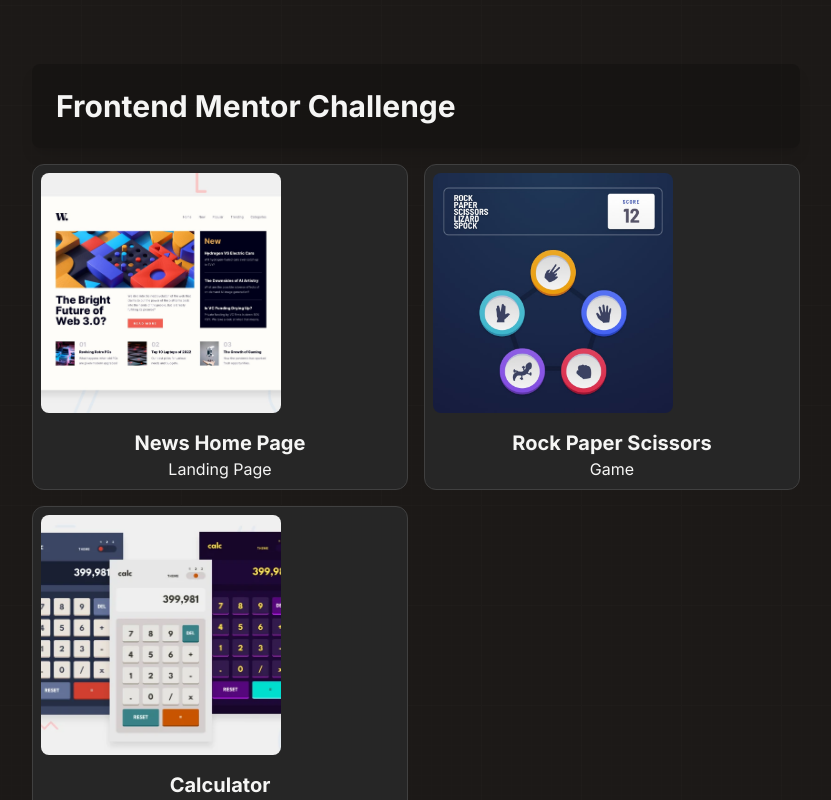
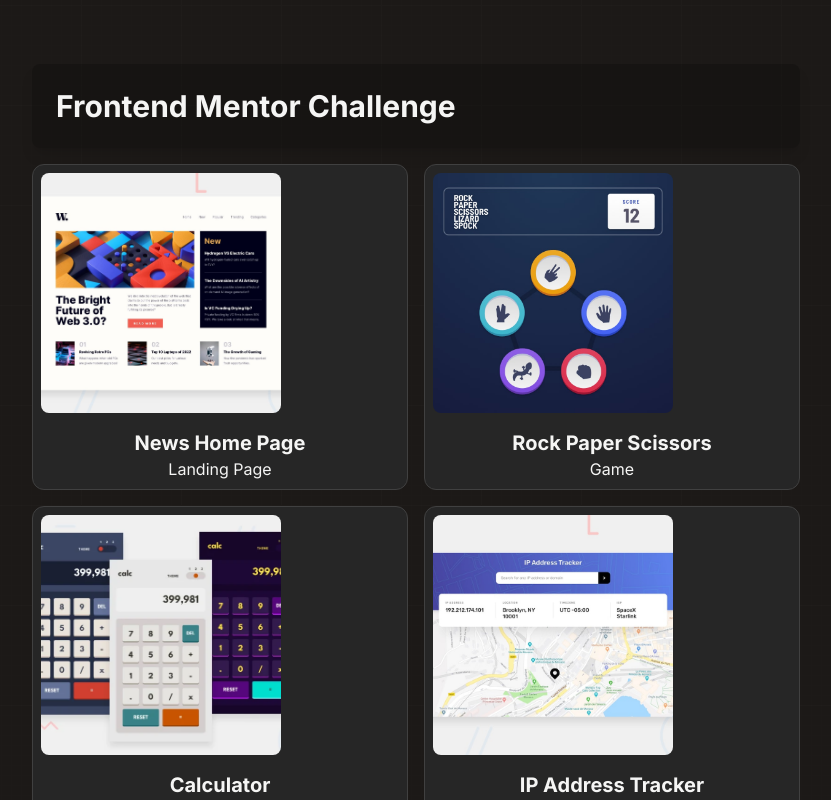
Before and after one commit to daft2/frontend-2023, a React (Vite) app: page / in a window 1280 px wide. Shown: the whole page, without its empty margins (224-1055 px from the left). Built offline with nearby package versions, Linux system fonts and the light colour scheme.

Commit message:
feat: add ipaddresstracker to routes and homepage

```diff
--- a/src/App.tsx
+++ b/src/App.tsx
@@ -1,5 +1,6 @@
 import { BrowserRouter, Route, Routes, useNavigate } from "react-router-dom";
 import { Calculator } from "./domains/calculator";
+import { IpAddressTracker } from "./domains/ip-address-tracker";
 import { NewsHomePage } from "./domains/news-home-page";
 import { RockPaperScissors } from "./domains/rock-paper-scissors";
 
@@ -22,6 +23,12 @@ const PROJECT = [
     thumbnail: "images/calculator/preview.webp",
     path: "/calculator",
   },
+  {
+    title: "IP Address Tracker",
+    type: "App",
+    thumbnail: "images/ip-address-tracker/preview.jpg",
+    path: "/ip-address-tracker",
+  },
 ];
 
 const App = () => {
@@ -35,6 +42,7 @@ const App = () => {
           <Route path="/news-home-page" element={<NewsHomePage />} />
           <Route path="/rock-paper-scissors" element={<RockPaperScissors />} />
           <Route path="/calculator" element={<Calculator />} />
+          <Route path="/ip-address-tracker" element={<IpAddressTracker />} />
         </Routes>
       </div>
     </BrowserRouter>
```
